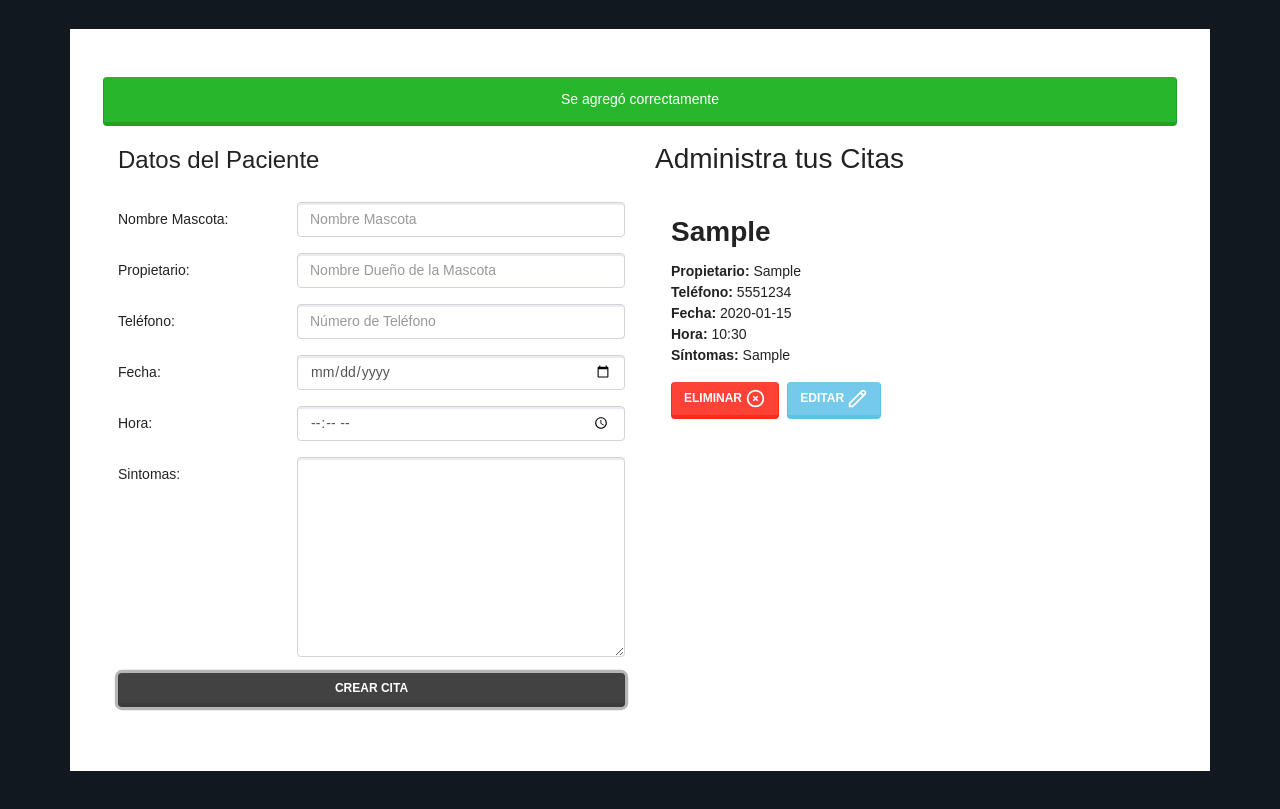
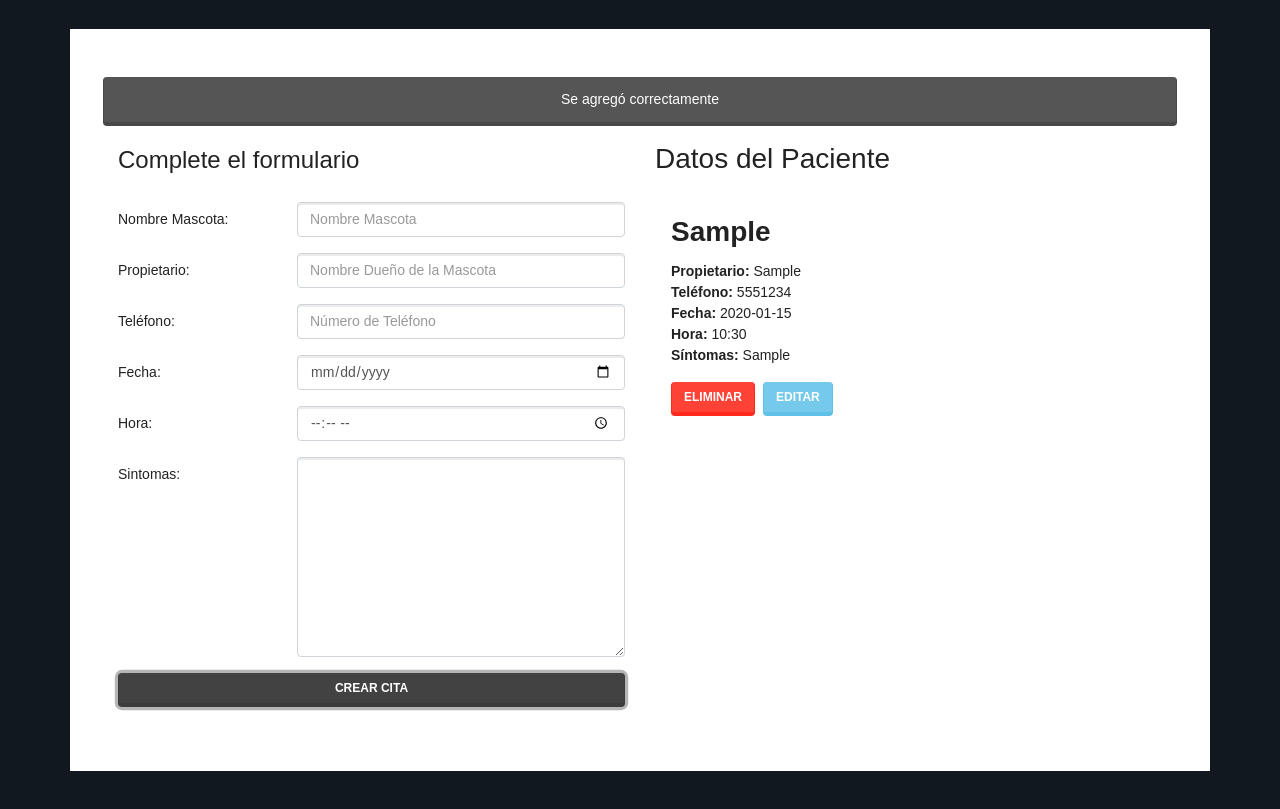
Before and after one commit to damianfortunesky/administrador-citas, a plain HTML site: page index.html in a window 1280 px wide. Both pictures are taken after typing "Sample", "Sample", "5551234", "2020-01-15", "10:30", "Sample" into the empty fields and a click on the button "CREAR CITA". Shown: the part 125-934 px from the top of the page. Drawn offline with Linux system fonts and the light colour scheme.

Commit message:
Ultimando detalles

```diff
--- a/index.html
+++ b/index.html
@@ -5,39 +5,48 @@
     <meta name="viewport" content="width=device-width, initial-scale=1.0">
     <meta http-equiv="X-UA-Compatible" content="ie=edge">
     <title>Veterinaria Fortunesky</title>
-
+    <!--  Style - Bootrap -->
     <link rel="stylesheet" href="css/bootstrap.css">
     <link rel="stylesheet" href="css/styles.css">
-
+    <!--  Fonts -->
     <link rel="preconnect" href="https://fonts.googleapis.com">
     <link rel="preconnect" href="https://fonts.gstatic.com" crossorigin>
     <link href="https://fonts.googleapis.com/css2?family=PT+Sans:wght@400;700&display=swap" rel="stylesheet">
 </head>
 <body>
     <h2 class="text-center my-5 titulo">Veterinaria Fortunesky</h2>
-    <div class="container mt-5 p-5">
-        <div id="contenido" class="row">
+
+    <div class="container mt-5 p-5"> <!--  Div main -->
+
+        <div id="contenido" class="row"> <!--  Div contenido -->
+
             <div class="col-md-6 agregar-cita">
-                <form id="nueva-cita">
-                    <legend class="mb-4">Datos del Paciente</legend>
+
+                <form id="nueva-cita"> <!--  Formulario -->
+
+                    <legend class="mb-4">Complete el formulario</legend>
+
                     <div class="form-group row">
                         <label class="col-sm-4 col-lg-4 col-form-label">Nombre Mascota:</label>
                         <div class="col-sm-8 col-lg-8">
                             <input type="text" id="mascota" name="mascota" class="form-control" placeholder="Nombre Mascota">
                         </div>
                     </div>
+
                     <div class="form-group row">
                         <label class="col-sm-4 col-lg-4 col-form-label">Propietario:</label>
                         <div class="col-sm-8 col-lg-8">
                             <input type="text" id="propietario" name="propietario" class="form-control"  placeholder="Nombre Dueño de la Mascota">
                         </div>
                     </div>
+
                     <div class="form-group row">
                         <label class="col-sm-4 col-lg-4 col-form-label">Teléfono:</label>
                         <div class="col-sm-8 col-lg-8">
                             <input type="tel" id="telefono" name="telefono" class="form-control"  placeholder="Número de Teléfono">
                         </div>
                     </div>
+
                     <div class="form-group row">
                         <label class="col-sm-4 col-lg-4 col-form-label">Fecha:</label>
                         <div class="col-sm-8 col-lg-8">
@@ -58,17 +67,21 @@
                             <textarea id="sintomas" name="sintomas" class="form-control"></textarea>
                         </div>
                     </div>
+
                     <div class="form-group">
                             <button type="submit" class="btn btn-dark w-100 d-block">Crear Cita</button>
                     </div>
-                </form>
+                </form> <!--  Formulario -->
+
             </div>
-            <div class="col-md-6">
-                <h2 id="administra" class="mb-4">Administra tus Citas</h2>
+
+            <div class="col-md-6">  <!-- Div Datos del Paciente -->
+                <h2 class="mb-4">Datos del Paciente</h2>
                 <ul id="citas" class="list-group lista-citas"></ul>
             </div>
-        </div>
-    </div>
+
+        </div> <!--  Div contenido -->
+    </div> <!--  Div main -->
     <script src="js/main.js"></script>
 
 </body>
--- a/js/main.js
+++ b/js/main.js
@@ -1,4 +1,4 @@
-// Selectores
+// Selectoress
 const mascotaInput = document.querySelector('#mascota');
 const propietarioInput = document.querySelector('#propietario');
 const telefonoInput = document.querySelector('#telefono');
@@ -11,7 +11,6 @@ const contenedorCitas = document.querySelector('#citas');
 
 // Formulario nuevas citas
 const formulario = document.querySelector('#nueva-cita');
-
 formulario.addEventListener('submit', nuevaCita);
 
 let editando = false;
@@ -34,15 +33,14 @@ const citaObj = {
     sintomas: ''
 }
 
-
 function datosCita(e) {
     citaObj[e.target.name] = e.target.value;
 }
 
 // Clases
-class Citas {
+class Citas {           // Esta clase es para administrar todo lo referido a las citas creadas
     constructor() {
-        this.citas = []
+        this.citas = [] // Necesito el constructor para crear el array
     }
     agregarCita(cita) {
         this.citas = [...this.citas, cita];
@@ -52,11 +50,11 @@ class Citas {
     }
 
     eliminarCita(id) {
-        this.citas = this.citas.filter( cita => cita.id !== id);
+        this.citas = this.citas.filter( cita => cita.id !== id); // crea un nuevo array con todos los elementos que cumplan la condición dada por la función
     }
 }
 
-class UI {
+class UI {                          // Esta clase es para la interfaz de usuario, se encarga de todo lo que se imprime en pantalla
     imprimirAlerta(mensaje, tipo) {
         // Crea el div
         const divMensaje = document.createElement('div');
@@ -66,7 +64,7 @@ class UI {
         if(tipo === 'error') {
              divMensaje.classList.add('alert-danger');
         } else {
-             divMensaje.classList.add('alert-success');
+             divMensaje.classList.add('alert-dark');
         }
 
         // Mensaje de error
@@ -112,18 +110,18 @@ class UI {
             const sintomasParrafo = document.createElement('p');
             sintomasParrafo.innerHTML = `<span class="font-weight-bolder">Síntomas: </span> ${sintomas}`;
 
-            // Agregar un botón de eliminar
+            // Agrega un botón para eliminar
             const btnEliminar = document.createElement('button');
-            btnEliminar.onclick = () => eliminarCita(id); // añade la opción de eliminar
+            btnEliminar.onclick = () => eliminarCita(id); // Agrega la opción de eliminar
             btnEliminar.classList.add('btn', 'btn-danger', 'mr-2');
-            btnEliminar.innerHTML = 'Eliminar <svg fill="none" stroke-linecap="round" stroke-linejoin="round" stroke-width="2" viewBox="0 0 24 24" stroke="currentColor"><path d="M10 14l2-2m0 0l2-2m-2 2l-2-2m2 2l2 2m7-2a9 9 0 11-18 0 9 9 0 0118 0z"></path></svg>'
+            btnEliminar.innerHTML = 'Eliminar'
 
-            // Añade un botón de editar
+            // Agrega un botón para editar
             const btnEditar = document.createElement('button');
             btnEditar.onclick = () => cargarEdicion(cita);
 
             btnEditar.classList.add('btn', 'btn-info');
-            btnEditar.innerHTML = 'Editar <svg fill="none" stroke-linecap="round" stroke-linejoin="round" stroke-width="2" viewBox="0 0 24 24" stroke="currentColor"><path d="M15.232 5.232l3.536 3.536m-2.036-5.036a2.5 2.5 0 113.536 3.536L6.5 21.036H3v-3.572L16.732 3.732z"></path></svg>'
+            btnEditar.innerHTML = 'Editar'
 
             // Agregar al HTML
             divCita.appendChild(mascotaParrafo);
@@ -146,9 +144,10 @@ class UI {
    }
 }
 
-const ui = new UI();
-const administrarCitas = new Citas();
+const ui = new UI();                  // Clase ui (user interface) instanciada
+const administrarCitas = new Citas(); // Clase Citas instanciada
 
+// Funciones
 function nuevaCita(e) {
     e.preventDefault();
 
@@ -172,15 +171,13 @@ function nuevaCita(e) {
         editando = false;
 
     } else {
-        // Nuevo Registrando
-
-        // Generar un ID único
+        // Genero un ID para las class Citas
         citaObj.id = Date.now();
 
-        // Añade la nueva cita
+        // Agrega la cita
         administrarCitas.agregarCita({...citaObj});
 
-        // Mostrar mensaje de que todo esta bien
+        // Mostrar mensaje
         ui.imprimirAlerta('Se agregó correctamente')
     }
 
@@ -188,7 +185,7 @@ function nuevaCita(e) {
     // Imprimir el HTML de citas
     ui.imprimirCitas(administrarCitas);
 
-    // Reinicia el objeto para evitar futuros problemas de validación
+    // Reinicia el objeto
     reiniciarObjeto();
 
     // Reiniciar Formulario
@@ -196,8 +193,7 @@ function nuevaCita(e) {
 
 }
 
-function reiniciarObjeto() {
-    // Reiniciar el objeto
+function reiniciarObjeto() {  // Reiniciar el objeto
     citaObj.mascota = '';
     citaObj.propietario = '';
     citaObj.telefono = '';
```
